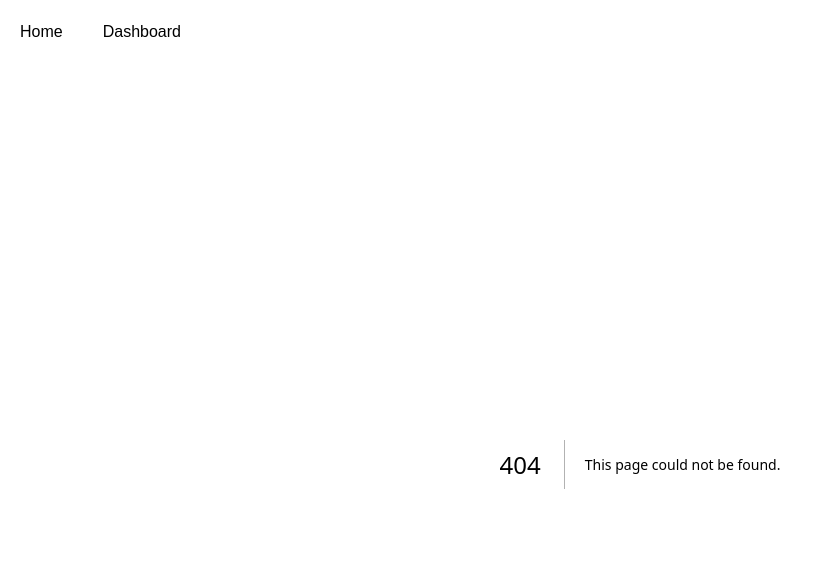
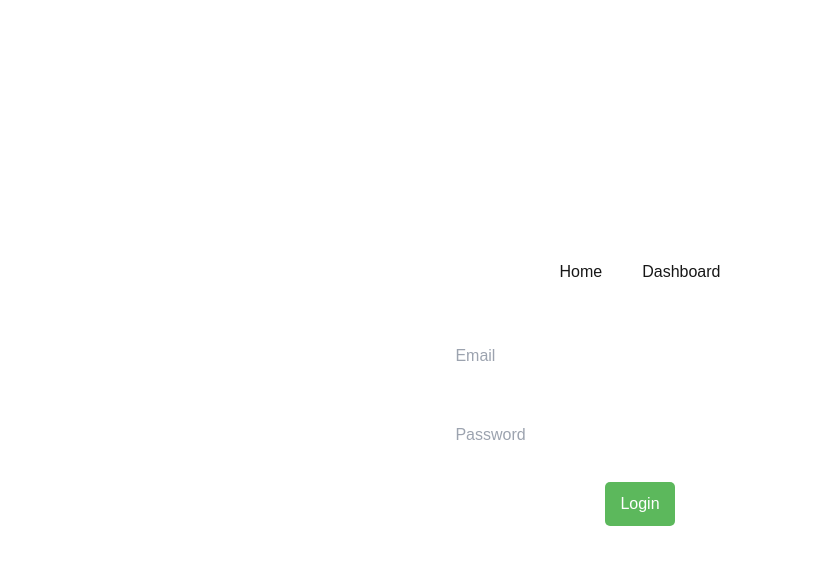
Before and after one commit to MrResor/work-db, a Next.js app: page /login in a window 1280 px wide. Before the commit this address had no page. Shown: the top 564 px of the page, without its empty margins (0-822 px from the left). Built offline with nearby package versions, Linux system fonts and the light colour scheme.

Commit message:
add login page

```diff
--- /dev/null
+++ b/src/app/login/actions.tsx
@@ -0,0 +1,22 @@
+'use server'
+
+import { signIn } from '@/auth'
+import { redirect } from 'next/navigation'
+
+export async function authenticate(_currentState: unknown, formData: FormData) {
+  try {
+    console.log(formData);
+    //wait signIn("credentials", formData)
+  } catch (error) {
+    if (error) {
+      switch (error.type) {
+        case 'CredentialsSignin':
+          return 'Invalid credentials.';
+        default:
+          return 'Something went wrong.';
+      }
+    }
+    throw error;
+  }
+  redirect('/');
+}
--- /dev/null
+++ b/src/app/login/page.css
@@ -0,0 +1,43 @@
+body {
+    text-align: center;
+    position:absolute;
+    top:30%;
+    right:0;
+    left:0;
+}
+
+form {
+    padding: 20px;
+
+}
+
+div {
+    margin-bottom: 15px;
+}
+
+label {
+    display: block;
+    margin-bottom: 5px;
+}
+
+input {
+    width: 33%;
+    padding: 12px 20px;
+    margin: 8px 0;
+    box-sizing: border-box;
+    color: black;
+    border-radius: 8px;
+}
+
+button {
+    background-color: #5cb85c;
+    color: white;
+    border: none;
+    padding: 10px 15px;
+    border-radius: 5px;
+    cursor: pointer;
+}
+
+button:hover {
+    background-color: #4cae4c;
+}
--- /dev/null
+++ b/src/app/login/page.tsx
@@ -0,0 +1,38 @@
+'use client'
+
+import {authenticate} from "./actions";
+import { useFormState, useFormStatus } from 'react-dom';
+import "./page.css";
+
+export default function Page() {
+  const [errorMessage, dispatch] = useFormState(authenticate, undefined);
+
+  return (
+    <form action={dispatch}>
+      <div>
+        <input type="email" name="email" placeholder="Email" required />
+      </div>
+      <div>
+        <input type="password" name="password" placeholder="Password" required />
+      </div>
+      <div>{errorMessage && <p>{errorMessage}</p>}</div>
+      <LoginButton/>
+    </form>
+  )
+}
+
+function LoginButton() {
+  const { pending } = useFormStatus();
+
+  const handleClick = (event) => {
+    if (pending) {
+      event.preventDefault();
+    }
+  }
+
+  return (
+    <button aria-disabled={pending} type="submit" onClick={handleClick}>
+      Login
+    </button>
+  )
+}
```
